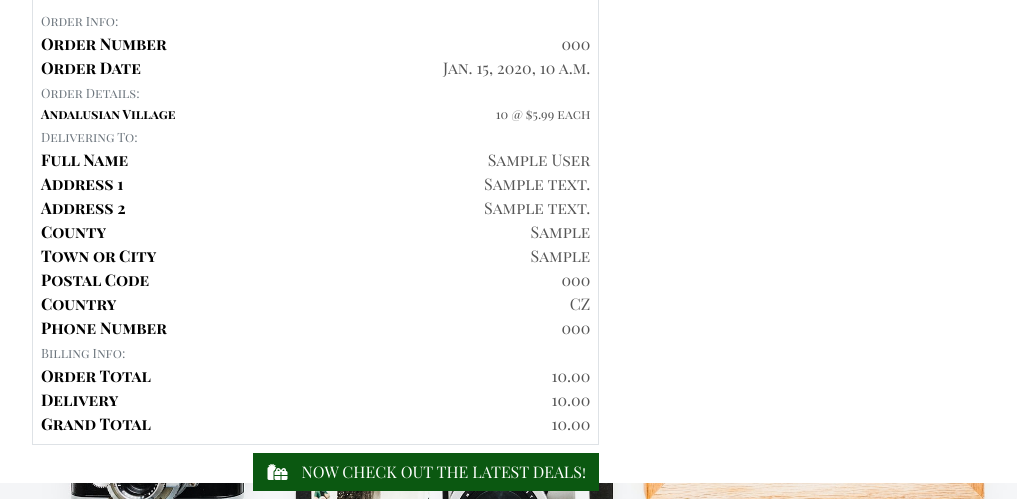
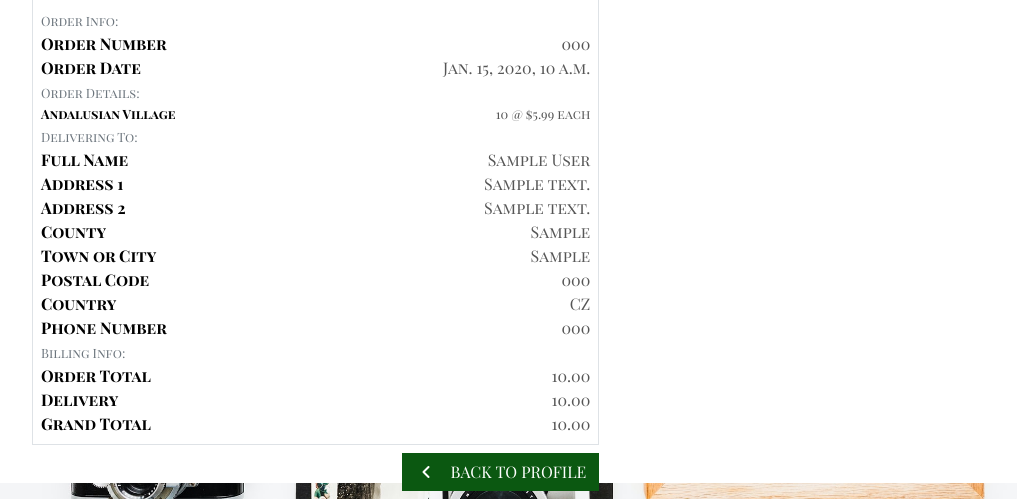
Before and after one commit to luizagit/Picturesque-MS4, a Django app: page /user_profile/order_history/000 in a window 1280 px wide. Shown: the part 317-816 px from the top of the page, without its empty margins (111-1128 px from the left). Run offline with Django 3.2, Linux system fonts and the light colour scheme; data comes from the database, SQL or seed files in the repository; tables that the repository leaves empty hold one stand-in row (values such as "Sample post"); some libraries are stand-ins or nearby versions.

Commit message:
updated checkout_success template

```diff
--- a/checkout/templates/checkout/checkout_success.html
+++ b/checkout/templates/checkout/checkout_success.html
@@ -192,12 +192,21 @@
         </div>
         <div class="row">
 			<div class="col-12 col-lg-7 text-right">
+                {% if from_profile %}
+                    <a href="{% url 'profile' %}" class="btn btn-black rounded-0 my-2">
+                        <span class="icon mr-2">
+                            <i class="fas fa-angle-left"></i>
+                        </span>
+                        <span class="text-uppercase">Back to Profile</span>
+                    </a>
+                {% else %}
 				    <a href="{% url 'photos' %}?category=new_shots,deals" class="btn btn-black rounded-0 my-2">
 					    <span class="icon mr-2">
 						    <i class="fas fa-gifts"></i>
 					    </span>
 					    <span class="text-uppercase">Now check out the latest deals!</span>
                     </a>
+                {% endif %}
 			</div>
 		</div>
     </div>
```
Lines whose indentation alone changed are shown as unchanged.
